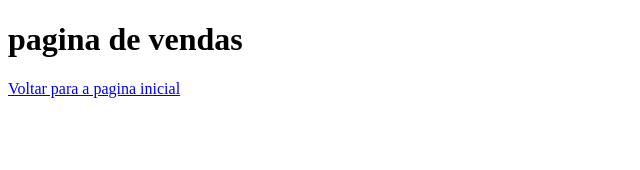
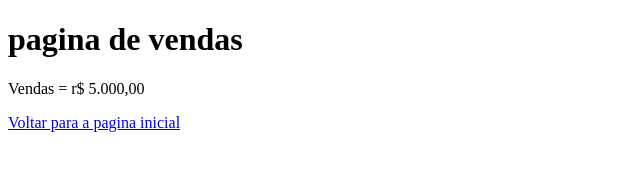
Before and after one commit to marceloCusteau/aula-github, a plain HTML site: page vendas.html in a window 1280 px wide. Shown: the whole page, without its empty margins (0-640 px from the left). Drawn offline with Linux system fonts and the light colour scheme.

Commit message:
Acrescentados os valores das vendas

```diff
--- a/vendas.html
+++ b/vendas.html
@@ -7,6 +7,7 @@
 </head>
 <body>
     <h1>pagina de vendas</h1>
+    <p>Vendas = r$ 5.000,00</p>
     <a href="index.html">Voltar para a pagina inicial</a>
 </body>
 </html>
```
